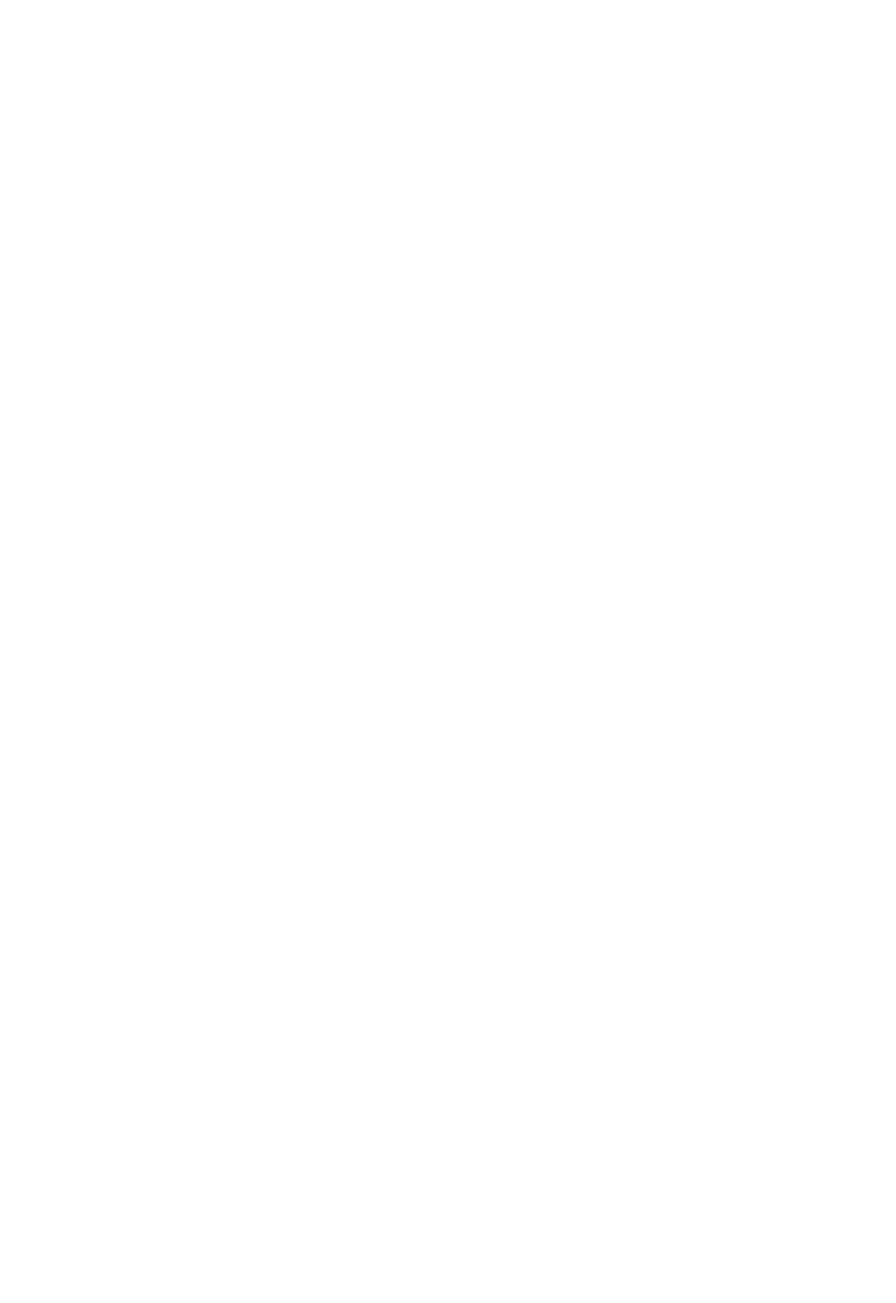
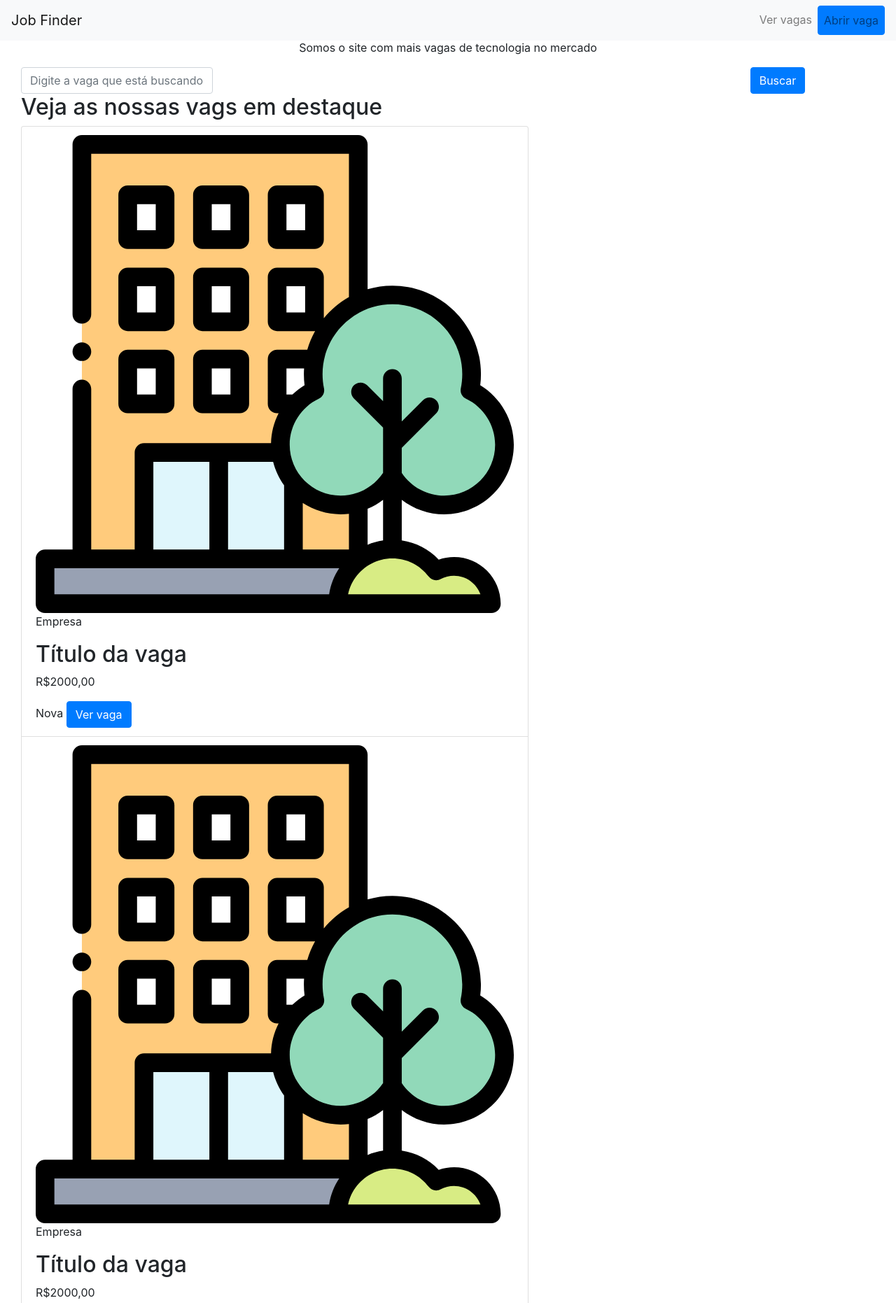
Before and after one commit to CintiaPizzatto/Job_Finder, a website: page index.html in a window 1280 px wide. Shown: the top 1862 px of the page at 70% size. Before the commit the page ends 800 px from the top, so only its background shows below. Drawn offline with nearby package versions, Linux system fonts and the light colour scheme.

Commit message:
frontend da home

```diff
--- a/index.html
+++ b/index.html
@@ -2,14 +2,88 @@
 <html lang="en">
 <head>
     <meta charset="UTF-8">
+    <meta name="viewport" content="width=device-width, initial-scale=1.0">
     <meta http-equiv="X-UA-Compatible" content="IE=edge">
-    <meta name="viewport" content="width=device-width, initial-scale=1.0">
     <title>Job Finder</title>
-    <link href="https://cdn.jsdelivr.net/npm/bootstrap@5.3.0-alpha1/dist/css/bootstrap.min.css" rel="stylesheet" integrity="sha384-GLhlTQ8iRABdZLl6O3oVMWSktQOp6b7In1Zl3/Jr59b6EGGoI1aFkw7cmDA6j6gD" crossorigin="anonymous">
 
+    <link rel="stylesheet"
+    href="https://stackpath.bootstrapcdn.com/bootstrap/4.4.1/css/bootstrap.min.css"
+    integrity="sha384-Vkoo8x4CGsO3+Hhxv8T/Q5PaXtkKtu6ug5TOeNV6gBiFeWPGFN9MuhOf23Q9Ifjh" crossorigin="anonymous">
+    <! com o href acima, consegui importar o bootstrap para o projeto e fazer funcionar o menu de navegação, principalmente colocando para a direita, com o ml-auto, os buttons "Ver Vagas" e "Abrir Vagas">
+    <link rel="stylesheet" href="public/css/styles.css ">
 </head>
 <body>
+    <header>
+        <nav class="navbar fixed-top navbar-expand-lg navbar-light bg-light">
+            <a class="navbar-brand" href="index.html">Job Finder</a>
+            <button class="navbar-toggler" type="button" data-toggle="collapse" data-target="#navbarNav"  aria-controls="navbarNav" aria-expanded="false" aria-label="Toggle navigation">
+                <span class="navbar-toggler-icon"></span>
+            </button>
+            <div class="collapse navbar-collapse" id="navbarNav">
+                <ul class="navbar-nav ml-auto">
+                    <li class="nav-item">
+                        <a class="nav-link" href="index.html">Ver vagas</a>
+                    </li>
+                    <li class="nav-item">
+                        <a class="nav-link btn btn-primary" href="add.html">Abrir vaga</a>
+                    </li>
+                </ul>
+            </div>
+        </nav>
+    </header>
+    <div id="top-container" class="container-fluid">
+        <h1 id="main-title" class="text-center">Encontre o emprego dos seus sonhos </h1>
+        <p id="main-subtitle" class="text-center">Somos o site com mais vagas de tecnologia no mercado</p>
+        <form id="search-form" class="form-inline" action="">
+            <div class="form-group col-md-10">
+                <input type="text" class="form-control" id="job" name="job"    placeholder="Digite a vaga que está buscando">
+            </div>
+            <div class="col-md-2">
+                <button type="submit" class="btn btn-primary">Buscar</button>
+            </div>
+            <main>
+                <! na tag main, colocamos todo o conteúdo principal da página >
+                <div id="jobs-container" class="container">
+                    <div class="row">
+                        <! criando uma linha>
+                        <div class="col-md-12">
+                            <!vai conter esta lista em 12 colunas >
+                            <h2 id="job-list-title">Veja as nossas vags em destaque</h2>
+                            <ul id="job-list" class="list-group">
+                                <li class="list-group-item new-job">
+                                    <img src="public/img/company.svg" alt="company">
+                                    <p>Empresa</p>
+                                    <h2>Título da vaga</h2>
+                                    <p>R$2000,00</p>
+                                    <span class="new-job-label">Nova</span>
+                                    <a class="btn btn-primary" href="">Ver vaga</a>
+                                </li>
+                                <li class="list-group-item">
+                                    <img src="public/img/company.svg" alt="company">
+                                    <p>Empresa</p>
+                                    <h2>Título da vaga</h2>
+                                    <p>R$2000,00</p>
 
+                                    <a class="btn btn-primary" href="">Ver vaga</a>
+                                </li>
+                                <li class="list-group-item">
+                                    <img src="public/img/company.svg" alt="company">
+                                    <p>Empresa</p>
+                                    <h2>Título da vaga</h2>
+                                    <p>R$2000,00</p>
+
+                                    <a class="btn btn-primary" href="">Ver vaga</a>
+                                </li>
+                            </ul>
+                        </div>
+                    </div>
+                </div>
+            </main>
+
+
+        </form>
+
+    </div>
 
     <script src="https://cdn.jsdelivr.net/npm/bootstrap@5.3.0-alpha1/dist/js/bootstrap.bundle.min.js" integrity="sha384-w76AqPfDkMBDXo30jS1Sgez6pr3x5MlQ1ZAGC+nuZB+EYdgRZgiwxhTBTkF7CXvN" crossorigin="anonymous"></script>
 </body>
--- /dev/null
+++ b/public/css/styles.css
@@ -0,0 +1,11 @@
+h1 {
+    color: red;
+}
+
+main-title {
+    color: red;
+}
+
+main-subtitle {
+    color: red;
+}
```
Also changed, not shown: public/img/banner.jpg (added), public/img/banner2.jpg (added), public/img/company.svg (added).
